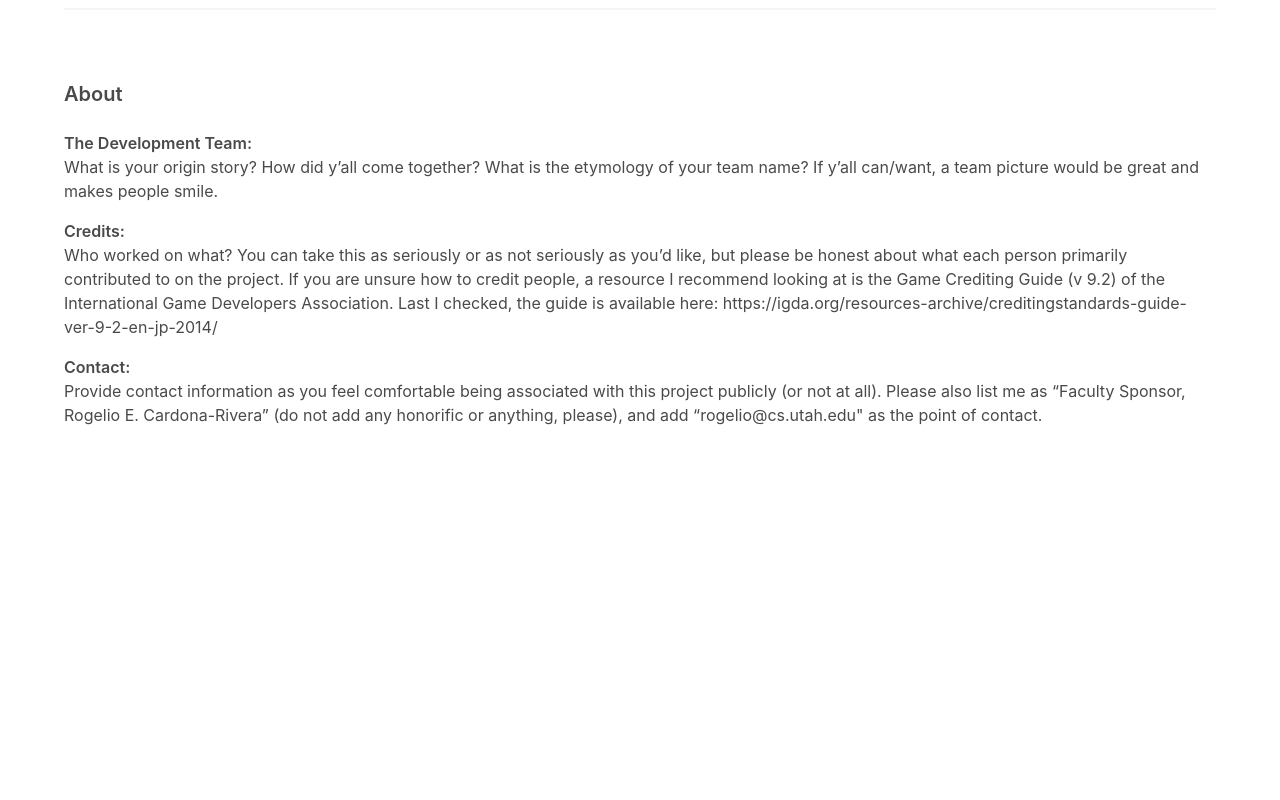
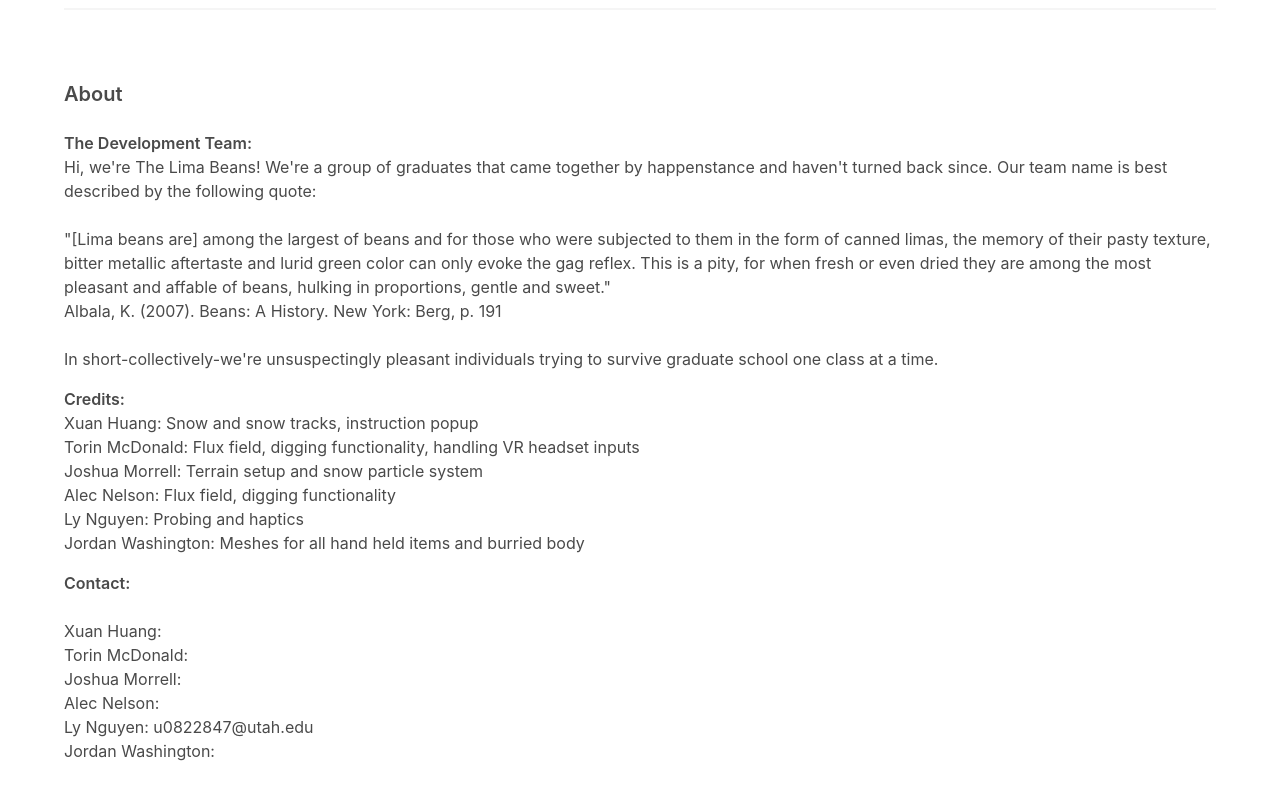
Before and after one commit to JoshuaMorrell/AvalanceSimulator, a plain HTML site: page index.html in a window 1280 px wide. Shown: the part 2466-3266 px from the top of the page. Before the commit the page ends 2941 px from the top, so only its background shows below. Drawn offline with Linux system fonts and the light colour scheme.

Commit message:
Team info stuff

```diff
--- a/index.html
+++ b/index.html
@@ -238,22 +238,37 @@
             <h1 class="subtitle has-text-weight-semibold">About</h1>
 
             <p class="is-size-5 has-text-weight-semibold mt-5">The Development Team:</p>
-            <p>What is your origin story? How did y’all come together? What is
-                the etymology of your team name? If y’all can/want, a team picture would be great and
-                makes people smile.</p>
+            <p>
+                Hi, we're The Lima Beans! We're a group of graduates that came together by happenstance and haven't turned back since. Our team name is best described by the following quote:
+                <br><br>
+                <blockquote>
+                "[Lima beans are] among the largest of beans and for those who were subjected to them in the form of canned limas, the memory of their pasty texture, bitter metallic aftertaste and lurid green color can only evoke the gag reflex. This is a pity, for when fresh or even dried they are among the most pleasant and affable of beans, hulking in proportions, gentle and sweet."
+                </blockquote>
+
+                Albala, K. (2007). Beans: A History. New York: Berg, p. 191
+
+                <br><br>In short-collectively-we're unsuspectingly pleasant individuals trying to survive graduate school one class at a time.
+            </p>
 
             <p class="is-size-5 has-text-weight-semibold mt-4">Credits:</p>
-            <p>Who worked on what? You can take this as seriously or as not seriously as
-                you’d like, but please be honest about what each person primarily contributed to on the
-                project. If you are unsure how to credit people, a resource I recommend looking at is the
-                Game Crediting Guide (v 9.2) of the International Game Developers Association. Last I
-                checked, the guide is available here: https://igda.org/resources-archive/creditingstandards-guide-ver-9-2-en-jp-2014/</p>
+            <p>
+                Xuan Huang: Snow and snow tracks, instruction popup
+                <br>Torin McDonald: Flux field, digging functionality, handling VR headset inputs
+                <br>Joshua Morrell: Terrain setup and snow particle system
+                <br>Alec Nelson: Flux field, digging functionality
+                <br>Ly Nguyen: Probing and haptics
+                <br>Jordan Washington: Meshes for all hand held items and burried body
+            </p>
 
             <p class="is-size-5 has-text-weight-semibold mt-4">Contact:</p>
-            <p>Provide contact information as you feel comfortable being associated with this
-                project publicly (or not at all). Please also list me as “Faculty Sponsor, Rogelio E.
-                Cardona-Rivera” (do not add any honorific or anything, please), and add
-                “rogelio@cs.utah.edu" as the point of contact.</p>
+            <p>
+                <br>Xuan Huang:
+                <br>Torin McDonald:
+                <br>Joshua Morrell:
+                <br>Alec Nelson:
+                <br>Ly Nguyen: u0822847@utah.edu
+                <br>Jordan Washington:
+            </p>
         </div>
     </section>
 
```
